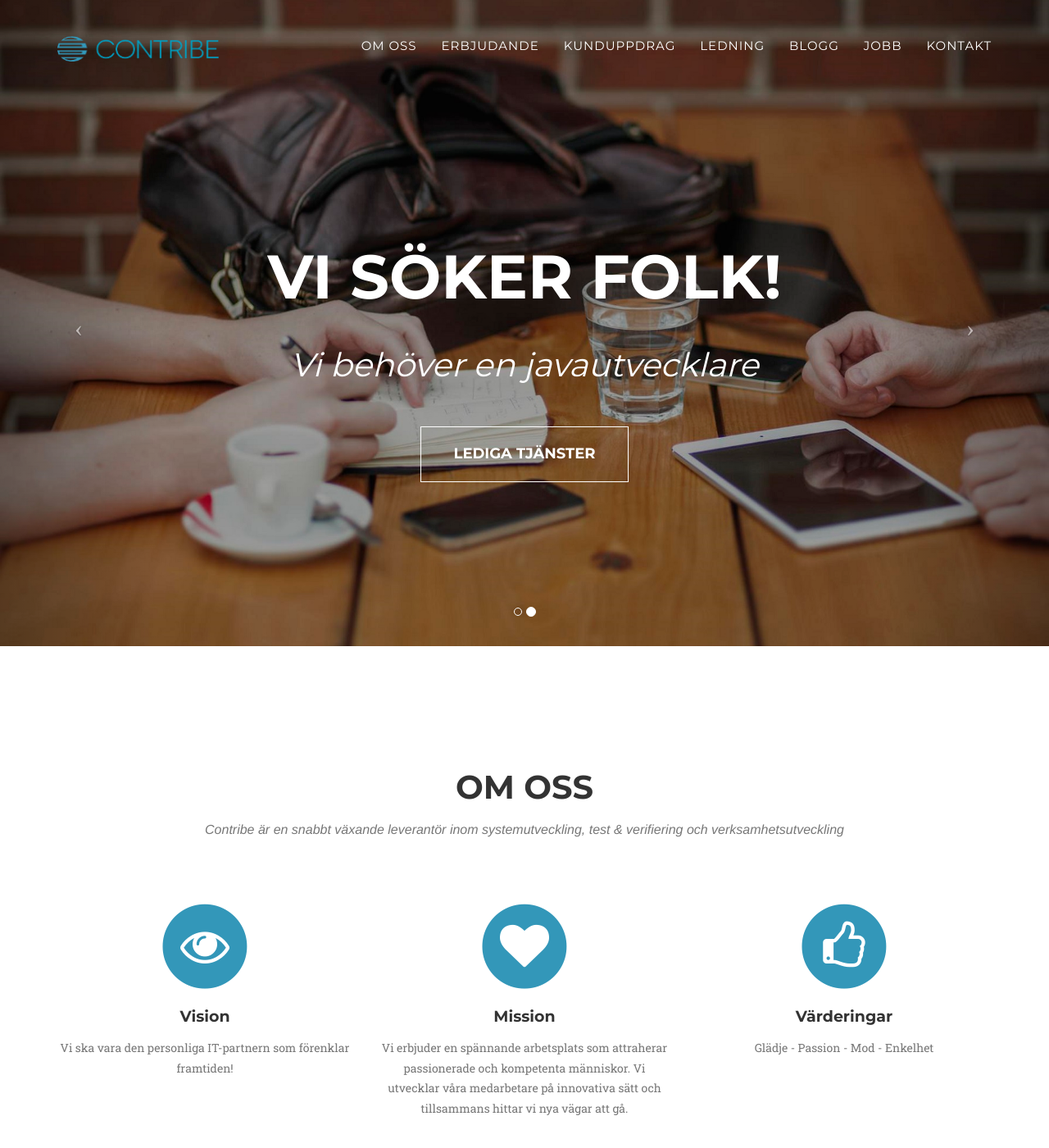
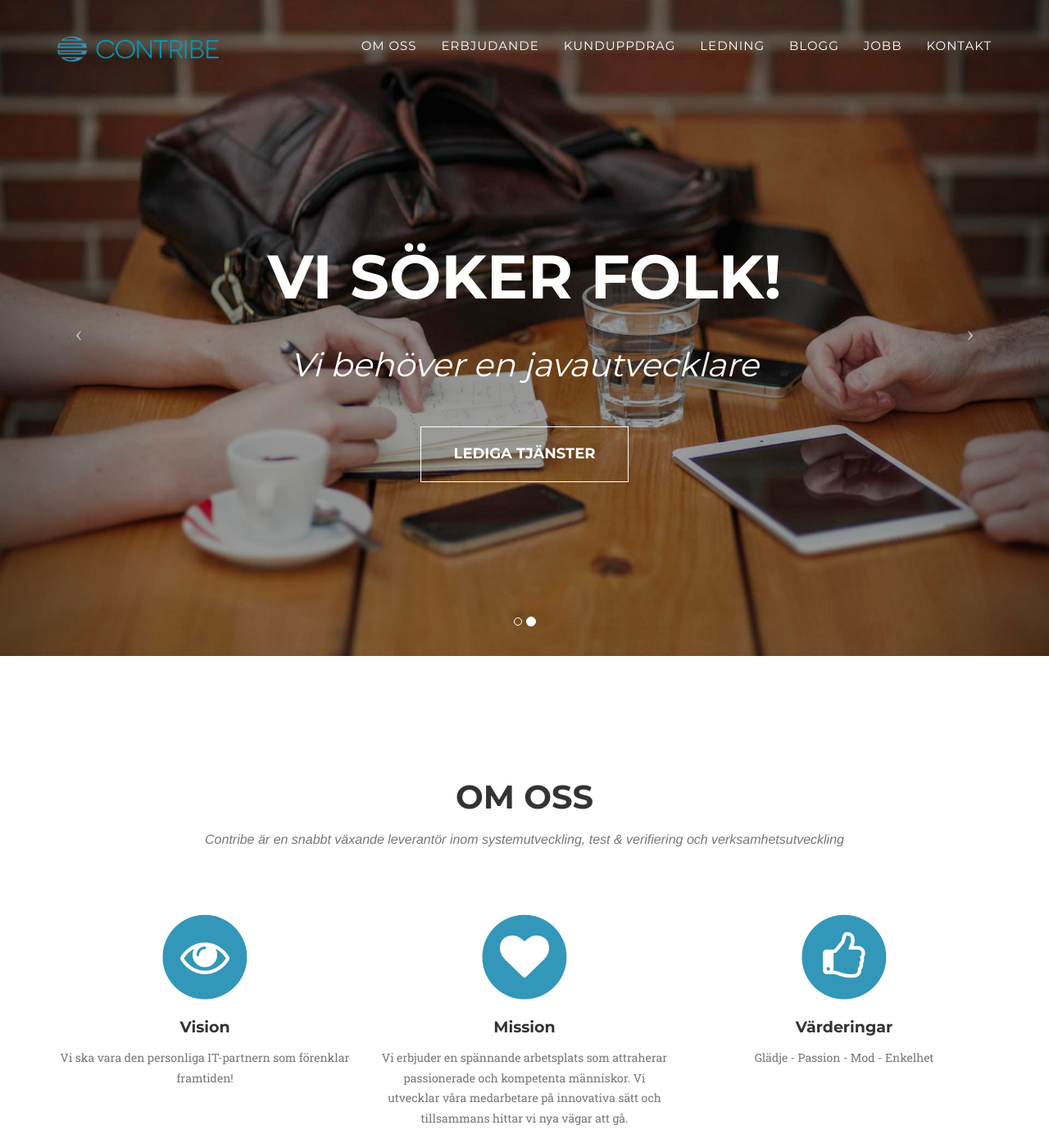
Before and after one commit to contribe/contribe, a Jekyll site: the page built from index.html, in a window 1280 px wide and 1400 px high. Shown: the whole window at 82% size. Built offline with Jekyll 4.4.1, drawn with Linux system fonts in a browser that asks for light colours; some web fonts are replaced.

Commit message:
more mobile tweaks

```diff
--- a/_includes/css/agency.css
+++ b/_includes/css/agency.css
@@ -290,7 +290,7 @@
 
     .navbar-default.navbar-shrink .navbar-brand img.logoHeader {
         font-size: 1.5em;
-        max-height: 100%;
+        max-height: 100%!important;
         max-width: 100%;
         -webkit-transition: all .3s;
         -moz-transition: all .3s;
@@ -351,6 +351,7 @@
 header .intro-text {
     padding-top: 100px;
     padding-bottom: 50px;
+    height: 500px;
 }
 
 header .intro-text .intro-lead-in {
@@ -374,6 +375,7 @@
     header .intro-text {
         padding-top: 300px;
         padding-bottom: 200px;
+        height: 800px;
     }
 
     header .intro-text .intro-lead-in {
--- a/_includes/modals.html
+++ b/_includes/modals.html
@@ -10,7 +10,7 @@
         </div>
         <div class="container">
             <div class="row">
-                <div class="col-lg-8 col-lg-offset-2">
+                <div class="col-lg-8 col-lg-offset-2 col-sm-12">
                     <div class="modal-body">
                         <h2>{{ post.title }}</h2>
                         <hr class="star-primary">
```
